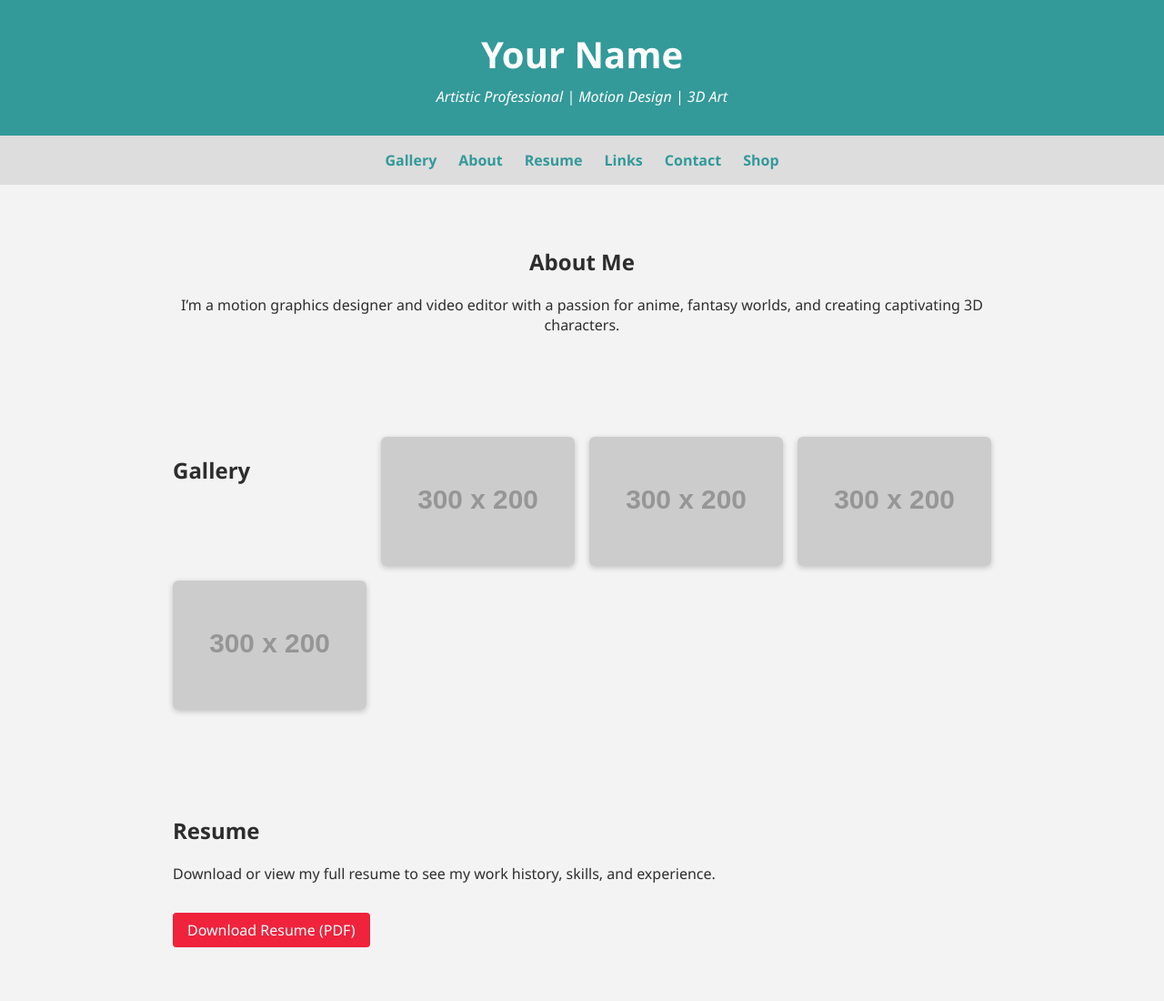
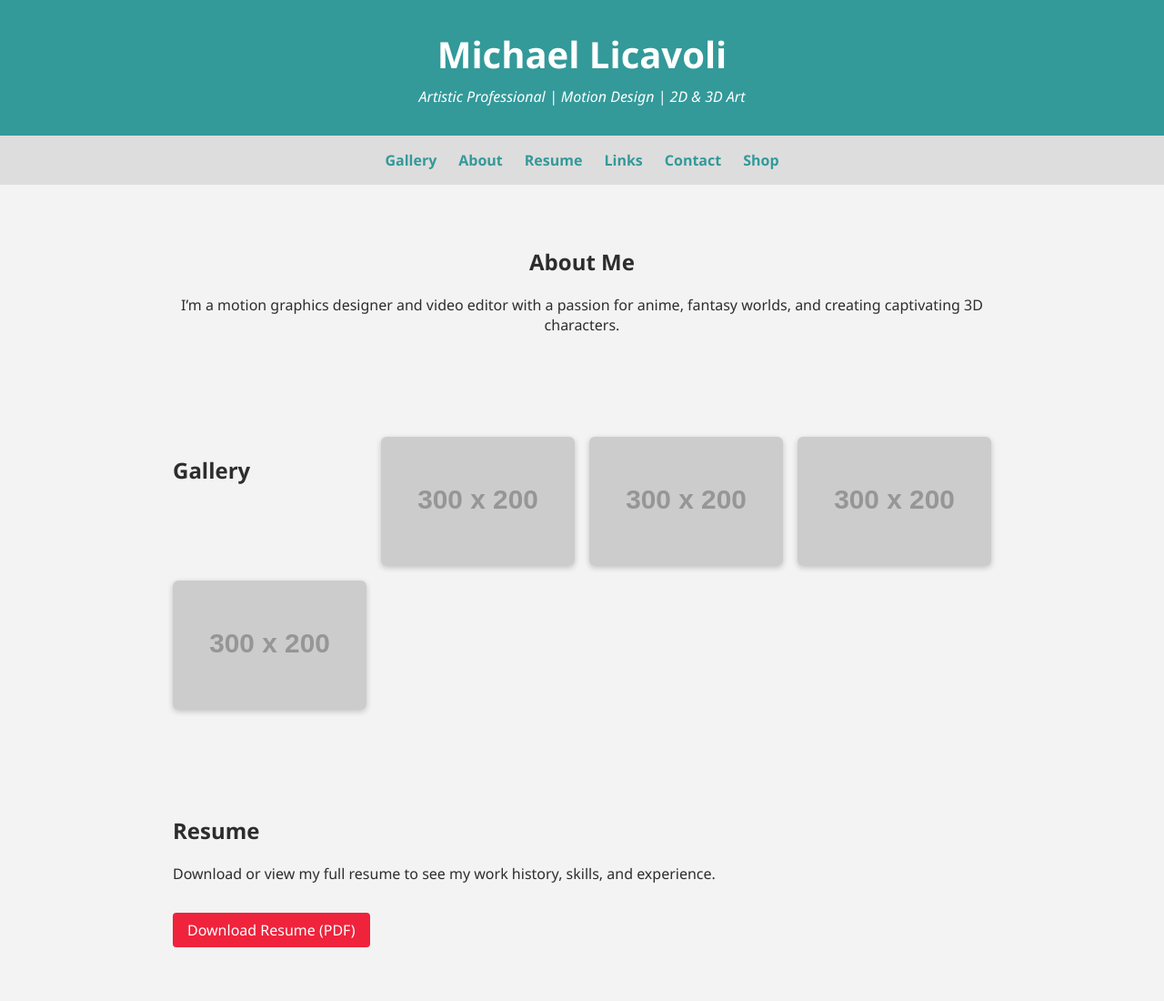
Before and after one commit to miclicVid/miclicvid.github.io, a plain HTML site: page index.html in a window 1280 px wide. Shown: the top 1100 px of the page at 91% size. Drawn offline with Linux system fonts and the light colour scheme; placeholder pictures from the web are drawn by us.

Commit message:
Update index.html

```diff
--- a/index.html
+++ b/index.html
@@ -10,8 +10,8 @@
 <body>
 
   <header>
-    <h1>Your Name</h1>
-    <p>Artistic Professional | Motion Design | 3D Art</p>
+    <h1>Michael Licavoli</h1>
+    <p>Artistic Professional | Motion Design | 2D & 3D Art</p>
   </header>
 
   <nav>
```
